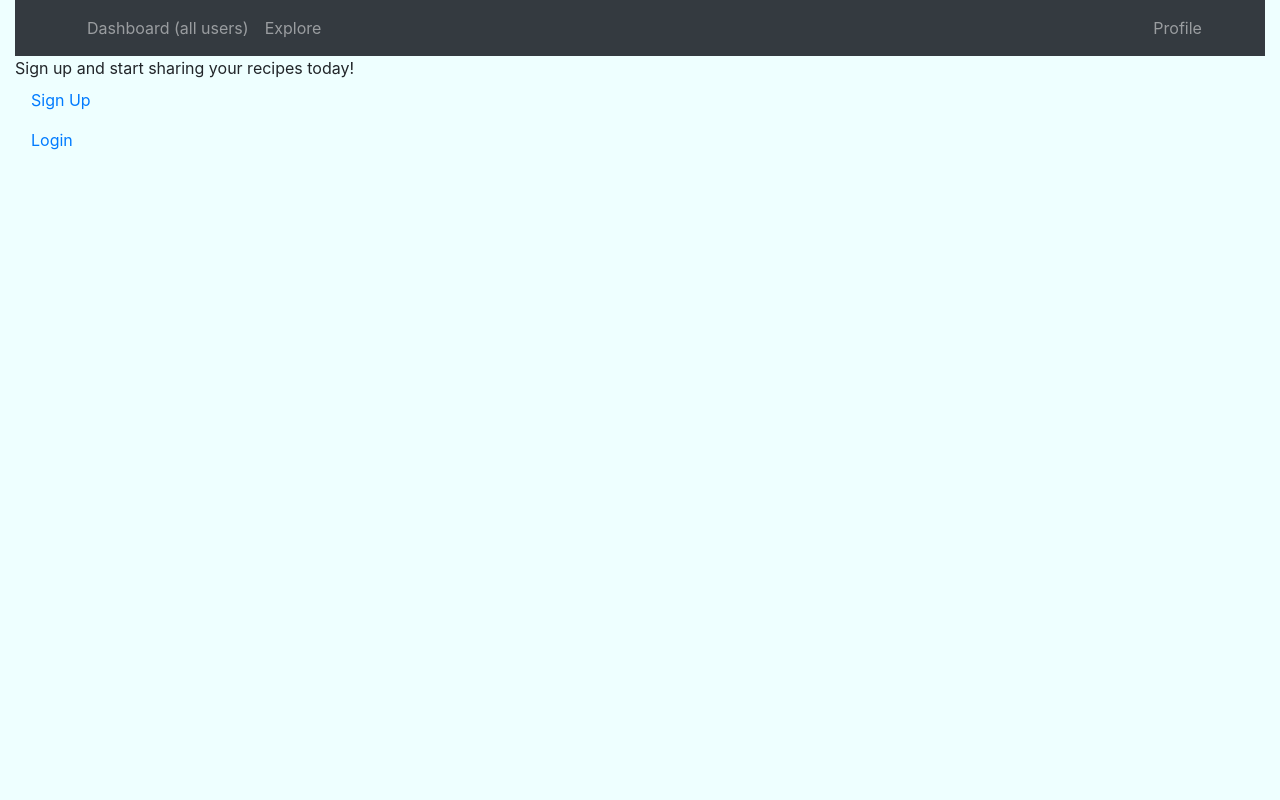
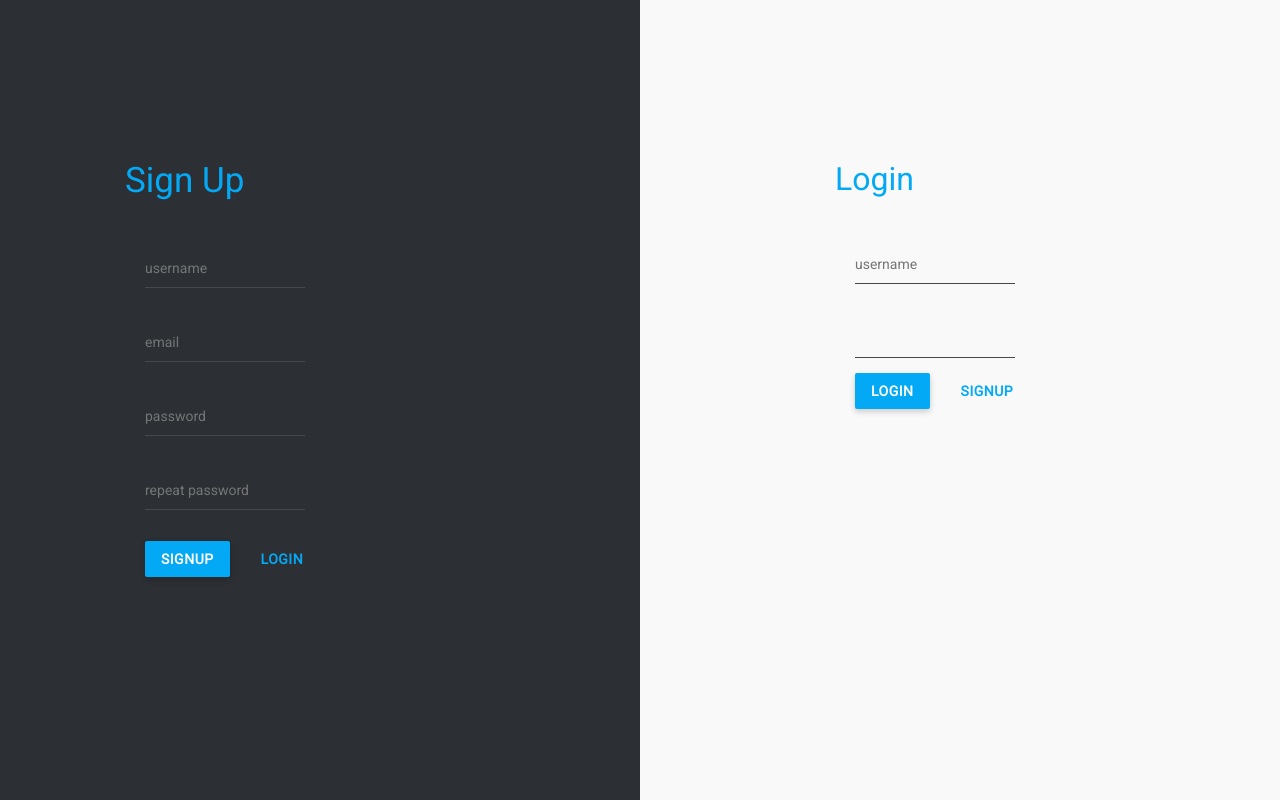
Before and after one commit to ramonaspence/chefs-notebook, a React (Create React App) app in the folder frontend/static/: page / in a window 1280 px wide. Built offline with nearby package versions, Linux system fonts and the light colour scheme; no server answers.

Commit message:
added login/signup to / route and added styles

```diff
--- a/frontend/static/src/App.css
+++ b/frontend/static/src/App.css
@@ -1,9 +1,13 @@
+@import url('https://fonts.googleapis.com/css2?family=Roboto&display=swap');
+
 * {
   box-sizing: border-box;
+  font-family: 'Roboto', sans-serif;
+  color: #03A9F4;
 }
 
 body {
-  background: #eeffff;
+  background: linear-gradient(to right, rgba(255,255,255,1) 0%,rgba(246,246,246,1) 47%,rgba(237,237,237,1) 100%);
 }
 
 ul {
@@ -16,15 +20,174 @@ img {
   margin-right: .5rem;
 }
 
+h1 {
+  color: rgba(237,237,237,1);
+}
+
 
 a {
 
   text-decoration: none;
 }
 
-.nav-avatar {
-  width: 1.5rem;
-  height: 1.5rem;
+.card {
+  background-color: #2C3034;
+  border: solid 2px #DDD;
+  /* box-shadow: 2px 2px #CCCCCC; */
+}
+
+/* begin home sign and login styles */
+
+.backRight {
+  position: absolute;
+  right: 0;
+  width: 50%;
+  height: 100%;
+  background: #3498db;
+  background-size: cover;
+  background-position: 50% 50%;
+}
+
+.backLeft {
+  position: absolute;
+  left: 0;
+  width: 50%;
+  height: 100%;
+  background: #2C3034;
+  background-size: cover;
+  background-position: 50% 50%;
+}
+
+.topLayer {
+  width: 200%;
+  height: 100%;
+  position: relative;
+  left: 0;
+  left: -100%;
+}
+
+.left {
+  width: 50%;
+  height: 100%;
+  background: #2C3034;
+  left: 0;
+  position: absolute;
+}
+
+.right {
+  width: 50%;
+  height: 100%;
+  background: #f9f9f9;
+  right: 0;
+  position: absolute;
+}
+
+button {
+  background: #03A9F4;
+  padding: 10px 16px;
+  width: auto;
+  font-weight: 600;
+  text-transform:  uppercase;
+  font-size: 14px;
+  color: #fff;
+  line-height: 16px;
+  letter-spacing: 0.5px;
+  border-radius: 2px;
+  box-shadow: 0 2px 6px rgba(0,0,0,0.1), 0 3px 6px rgba(0,0,0,0.1);
+  border: 0;
+  outline: 0;
+  margin: 15px 15px 15px 0;
+  transition: all 0.25s;
+}
+
+.home-button:hover {
+  background: #0288D1;
+  box-shadow: 0 4px 7px rgba(0,0,0,0.1), 0 3px 6px rgba(0,0,0,0.1);
+}
+
+.switch {
+  /* font-size: 1rem; */
+  text-transform: uppercase;
+  background: none;
+  color: #03A9F4;
+  box-shadow: none;
+  border: none;
+}
+
+.right .switch:hover {
+  background: #eee;
+  color: #03A9F4;
+  box-shadow: none;
+
+}
+.left .switch:hover {
+  box-shadow: none;
+  color: #03A9F4;
+  background: #363A3D;
+}
+
+.content-right {
+  width: 250px;
+  margin: 0 auto;
+  top: 20vh;
+  position: absolute;
+  left: 50%;
+  margin-left: -125px;
+}
+
+.content-left {
+  width: 250px;
+  margin: 0 auto;
+  top: 20vh;
+  position: absolute;
+  left: 50%;
+  margin-left: 125px;
+}
+
+.content-left h2 {
+  color: #03A9F4;
+  font-weight: 300;
+  font-size: 35px;
+}
+
+#slideBox {
+  width: 50%;
+  max-height: 100%;
+  height: 100%;
+  overflow: hidden;
+  margin-left: 50%;
+  position: absolute;
+  box-shadow: 0 14px 28px rgba(0,0,0,0.25), 0 10px 10px rgba(0,0,0,0.22);
+}
+
+#back {
+  width: 100%;
+  height: 100%;
+  position: absolute;
+  z-index: -999;
+}
+
+input {
+  background: transparent;
+  border: 0;
+  outline: 0;
+  border-bottom: 1px solid #45494C;
+  font-size: 14px;
+  color: #959595;
+  padding: 8px 0;
+  margin-top: 20px;
+}
+
+/* end home page and begins navigation bar */
+
+#navlinks a {
+  color: #03A9F4;
+}
+
+.navbar-background {
+  background: #2C3034;
+  border-bottom: 1px solid #000;
+
 }
 
 .card {
@@ -45,6 +208,35 @@ a {
   align-items: flex-end;
   margin-left: 50rem;
 }
+
+/* .signup-div {
+  display: flex;
+  flex-direction: column;
+  align-items: center;
+  justify-content: space-around;
+  width: 100%;
+  height: 50vh;
+  text-align: center;
+  margin: auto 0;
+}
+
+.signup-link {
+  width: 40vw;
+  background-color: #DDDDDD22;
+  color: black;
+
+  border: 2px solid black;
+  border-radius: 4px;
+  padding: 1rem;
+  margin: 1rem;
+
+}
+
+.signup-div span {
+  font-size: 1.8rem;
+
+
+} */
 
 .form-control {
   height: 2rem;
@@ -69,7 +261,6 @@ a {
   border: white solid 1px;
   border-radius: .3rem;
   height: 2.25rem;
-
   margin-left: 28rem;
   padding: .25rem .5rem .25rem 1rem;
 
--- a/frontend/static/src/components/Login.js
+++ b/frontend/static/src/components/Login.js
@@ -1,9 +1,5 @@
 import React, {Component} from 'react';
 import '../App.css';
-import {Redirect} from 'react-router-dom';
-
-
-import Nav from '../containers/Nav.js';
 
 import axios from 'axios';
 
@@ -14,8 +10,8 @@ const BASE_URL = process.env.REACT_APP_BASE_URL;
 
 
 class Login extends Component {
-  constructor() {
-    super();
+  constructor(props) {
+    super(props);
 
     this.state = {
       username: '',
@@ -49,23 +45,24 @@ class Login extends Component {
 
     axios.post(`${BASE_URL}/rest-auth/login/`, this.state)
     .then(res => {localStorage.setItem('current-user', JSON.stringify(res.data))
-      this.captureLogin()
-      this.props.history.push('/users/')})
+      this.captureLogin()})
+    .then(this.props.props.history.push('/users/'))
     .catch(err => {console.log(err)})
 
   }
 
   render() {
+    console.log('login', this.props);
     return (
       <React.Fragment>
-      <Nav />
     <div className="card-body">
       <form method="post" type="submit" onSubmit={this.handleLogin}>
-        <label htmlFor="username">Username:</label>
-          <input type="text" value={this.state.username} autoComplete="username" name="username" onChange={this.handleChange} />
-        <label htmlFor="password">Password:</label>
+        <div className="form-group">
+          <input type="text" value={this.state.username} autoComplete="username" placeholder="username" name="username" onChange={this.handleChange} />
+        </div>
           <input type="password" value={this.state.password} autoComplete="current-password" name="password" onChange={this.handleChange} />
-        <button>Log In</button>
+          <button className="home-button">Login</button>
+          <button onClick={this.handleSwitch} className="switch">Signup</button>
       </form>
     </div>
     </React.Fragment>
@@ -74,4 +71,5 @@ class Login extends Component {
   }
 }
 
+
 export default Login;
--- a/frontend/static/src/components/ProfileDetail.js
+++ b/frontend/static/src/components/ProfileDetail.js
@@ -63,8 +63,10 @@ class ProfileDetail extends Component {
         axios.delete(`${BASE_URL}/api/v1/profiles/connections/${conid}`)
       .then(res => console.log(res))
       .catch(err => console.log(err))
+
       } else {
         console.log('if clause failed')
+
       }})
 
   }
--- a/frontend/static/src/components/Signup.js
+++ b/frontend/static/src/components/Signup.js
@@ -1,9 +1,7 @@
 import React, {Component} from 'react';
 import '../App.css';
 
-import {Redirect} from 'react-router-dom';
 
-import Nav from '../containers/Nav.js';
 
 import axios from 'axios';
 
@@ -40,7 +38,7 @@ class Signup extends Component {
     axios.post(`${BASE_URL}/rest-auth/registration/`, this.state,)
     .then(res => {
       localStorage.setItem('current-user', JSON.stringify(res.data));
-      this.props.history.push('/users/');
+      this.props.props.history.push('/profile/create/');
 
     })
     .catch(err => {console.log(err);})
@@ -49,18 +47,24 @@ class Signup extends Component {
   render() {
     return (
       <React.Fragment>
-      <Nav />
+
       <div className="card-body">
         <form method="post" type="submit" onSubmit={this.signUp}>
-          <label htmlFor="username">Username:</label>
-          <input type="text" name="username" placeholder="Username" value={this.state.username} onChange={this.handleChange}/>
-          <label htmlFor="email">Email:</label>
-          <input type="email" name="email" value={this.state.email} onChange={this.handleChange} />
-          <label htmlFor="password">Password:</label>
-          <input type="password" name="password1" value={this.state.password1} onChange={this.handleChange} />
-          <label htmlFor="password_2">Password Confirm:</label>
-          <input type="password" name="password2" value={this.state.password2} onChange={this.handleChange} />
-          <button className="btn btn-outline-success">Register</button>
+          <div className="form-group">
+            <input type="text" name="username" placeholder="username" value={this.state.username} onChange={this.handleChange}/>
+          </div>
+          <div className="form-group">
+            <input type="email" name="email" placeholder="email" autoComplete="email" value={this.state.email} onChange={this.handleChange} />
+          </div>
+          <div className="form-group">
+            <input type="password" name="password1" placeholder="password" autoComplete="new-password" value={this.state.password1} onChange={this.handleChange} />
+          </div>
+          <div className="form-group">
+            <input type="password" name="password2" placeholder="repeat password" autoComplete="new-password" value={this.state.password2} onChange={this.handleChange} />
+          </div>
+          <button className="home-button">Signup</button>
+          <button className="switch">Login</button>
+
         </form>
       </div>
       </React.Fragment>
--- a/frontend/static/src/containers/Home.js
+++ b/frontend/static/src/containers/Home.js
@@ -1,9 +1,8 @@
 import React, {Component} from 'react';
 import '../App.css';
-import Nav from '../containers/Nav.js';
 
-import {Link} from 'react-router-dom';
-
+import Login from '../components/Login.js';
+import Signup from '../components/Signup.js';
 import axios from 'axios';
 
 axios.defaults.xsrfCookieName = 'csrftoken';
@@ -16,22 +15,40 @@ class Home extends Component {
 
     this.state = {
       isAuthenticated: false,
+      hidenav: null,
     }
+
+
   }
 
 
   render() {
+    console.log(this.props);
     return (
       <React.Fragment>
-      <Nav />
-      <div className="row no-gutters">
-        <div className="col-12 signup-div">
-          <span>Sign up and start sharing your recipes today!</span>
-          <Link className="nav-item nav-link" to="/signup">Sign Up</Link>
+
+      <div className="row">
+      <div id="back">
+        <div className="backRight"></div>
+        <div className="backLeft"></div>
+      </div>
+
+        <div id="slidebox">
+          <div className="topLayer">
+            <div className="left">
+              <div className="content-left">
+                <h2>Sign Up</h2>
+                <Signup props={this.props}/>
+              </div>
+            </div>
+          </div>
         </div>
-
-        <Link className="nav-item nav-link" to="/login">Login</Link>
-
+        <div className="right">
+          <div className="content-right">
+            <h2>Login</h2>
+            <Login props={this.props}/>
+          </div>
+        </div>
 
       </div>
       </React.Fragment>
--- a/frontend/static/src/containers/Nav.js
+++ b/frontend/static/src/containers/Nav.js
@@ -1,6 +1,6 @@
 import React, {Component} from 'react';
 import '../App.css';
-import { Link, Redirect } from 'react-router-dom';
+import { Link} from 'react-router-dom';
 
 import axios from 'axios';
 
@@ -56,9 +56,9 @@ class Nav extends Component {
   render() {
     return (
 
-      <div className="row no-gutters">
-        <div className='navbar navbar-expand-lg navbar-dark bg-dark'>
-          <div className='nav navbar-nav'>
+      <div className="row">
+        <div className='navbar navbar-expand-lg navbar-dark navbar-background'>
+          <div id="navlinks" className='nav navbar-nav'>
 
 
         <Link className="nav-item nav-link ml-lg-5" to="/users/">Dashboard (all users)</Link>
--- a/frontend/static/src/index.js
+++ b/frontend/static/src/index.js
@@ -1,6 +1,5 @@
 import'bootstrap/dist/css/bootstrap.min.css';
-import $ from'jquery';
-import Popper from 'popper.js';
+
 import'bootstrap/dist/js/bootstrap.bundle.min';
 
 import React from 'react';
```
